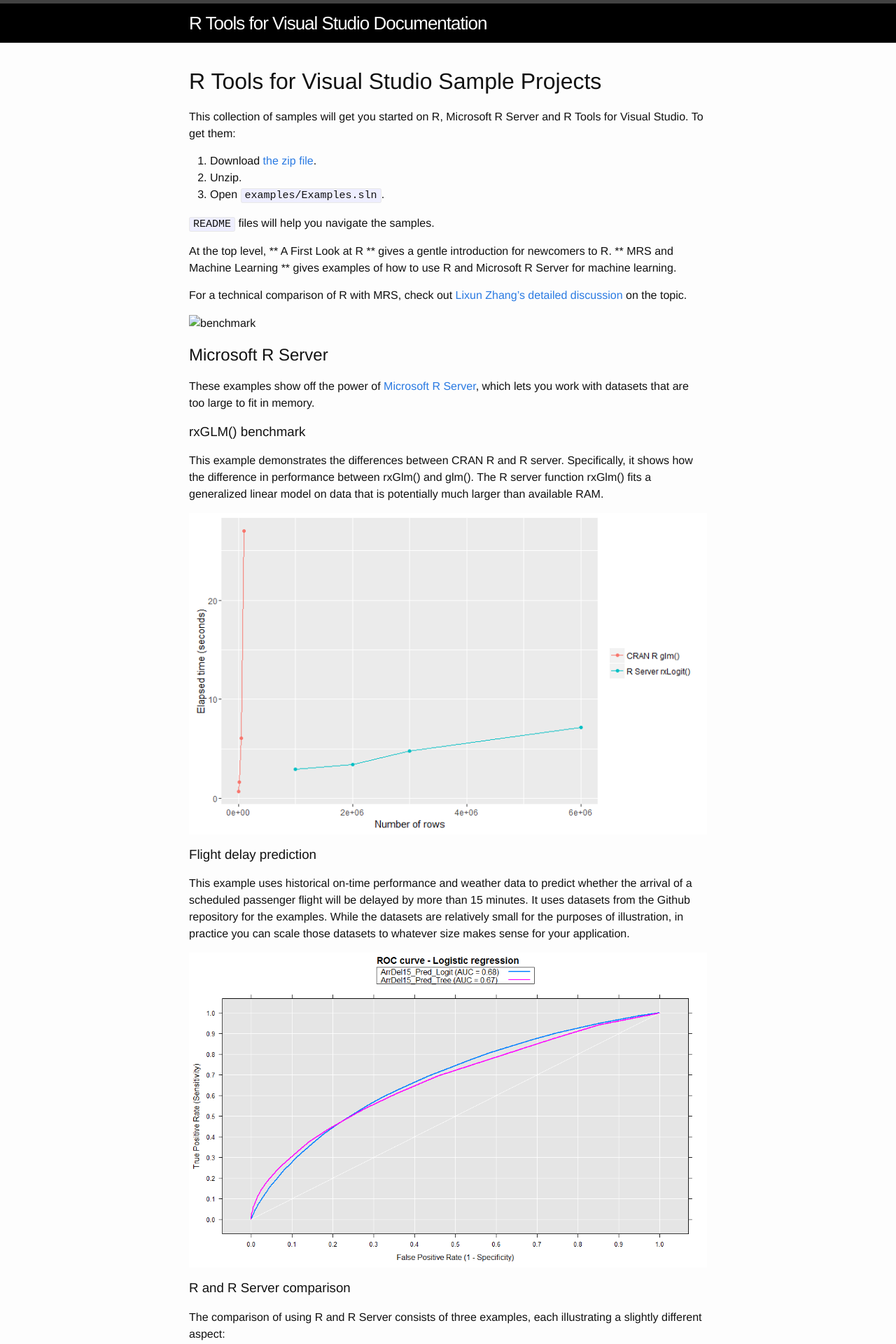
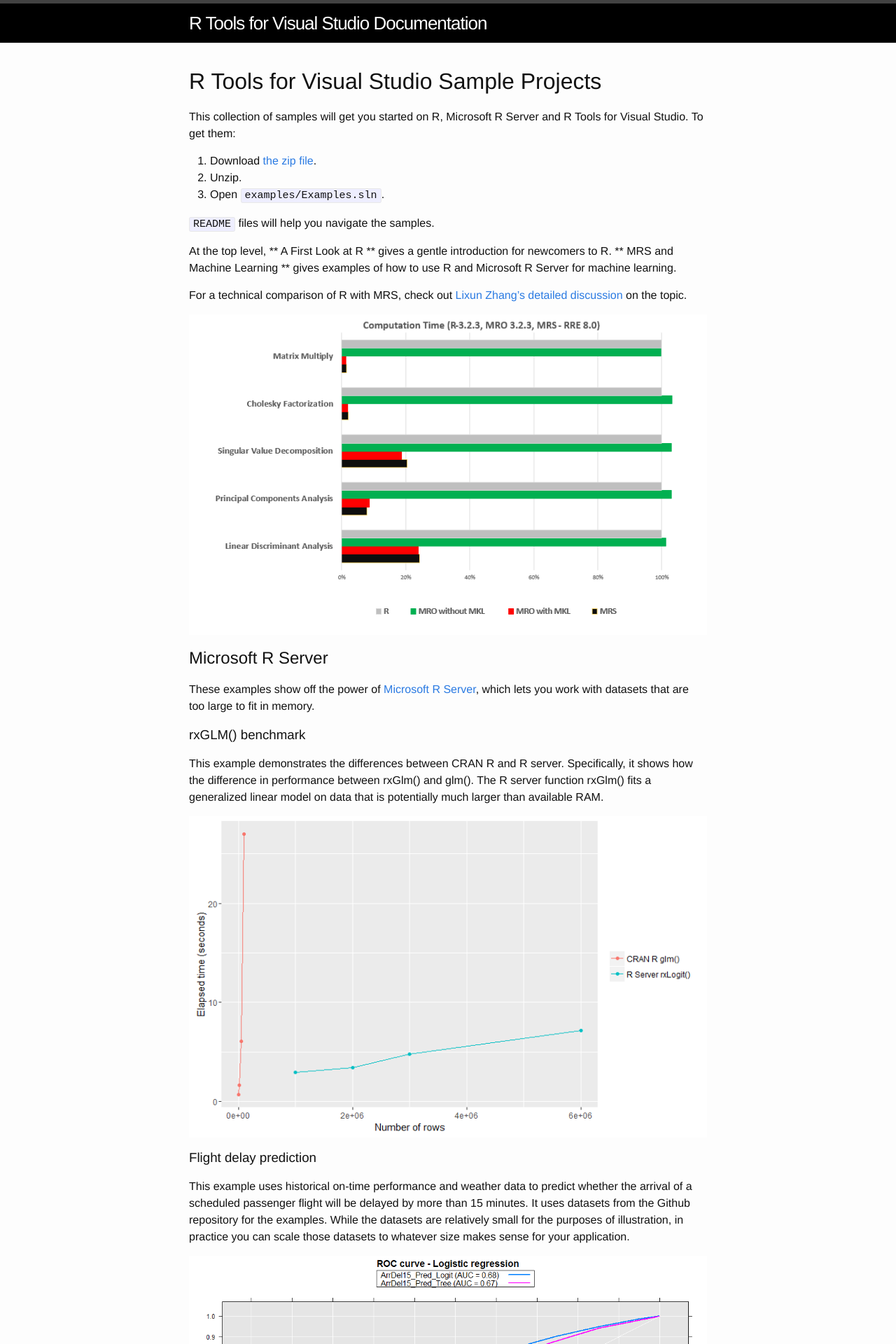
Before and after one commit to microsoft/RTVS-docs, a Jekyll site: the page built from samples.md, in a window 1280 px wide. Shown: the top 1920 px of the page at 70% size. Built offline with Jekyll 4.4.1, drawn with Linux system fonts in a browser that asks for light colours.

Commit message:
samples.mdedit

```diff
--- a/samples.md
+++ b/samples.md
@@ -21,7 +21,7 @@
 For a technical comparison of R with MRS, check out [Lixun Zhang's
 detailed discussion](http://htmlpreview.github.io/?https://github.com/lixzhang/R-MRO-MRS/blob/master/Introduction_to_MRO_and_MRS.html) on the topic.
 
-![benchmark](./media/samples/speed_comparison.png)
+![benchmark](./media/speed_comparison.png)
 
 ## Microsoft R Server
 
```
